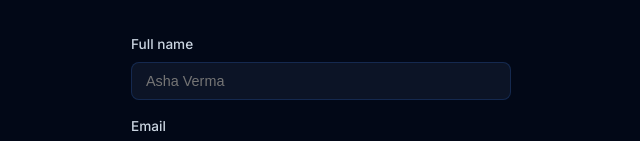
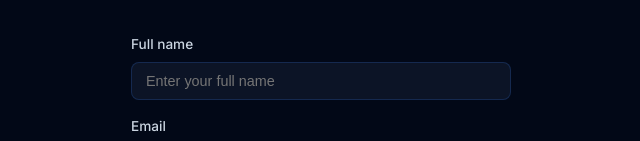
Before and after one commit to Akshay-Notfound/CyberSaathi, a React (Vite) app in the folder frontend/: page /register in a window 1280 px wide. Shown: the part 199-340 px from the top of the page, without its empty margins (319-959 px from the left). Built offline with nearby package versions, Linux system fonts and the light colour scheme; no server answers.

Commit message:
fix: change full name placeholder to 'Enter your full name'

```diff
--- a/frontend/src/pages/Register.jsx
+++ b/frontend/src/pages/Register.jsx
@@ -113,7 +113,7 @@ export default function Register() {
                 outline: "none",
                 boxSizing: "border-box",
               }}
-              placeholder="Asha Verma"
+              placeholder="Enter your full name"
               id="register-fullname"
             />
           </div>
```
